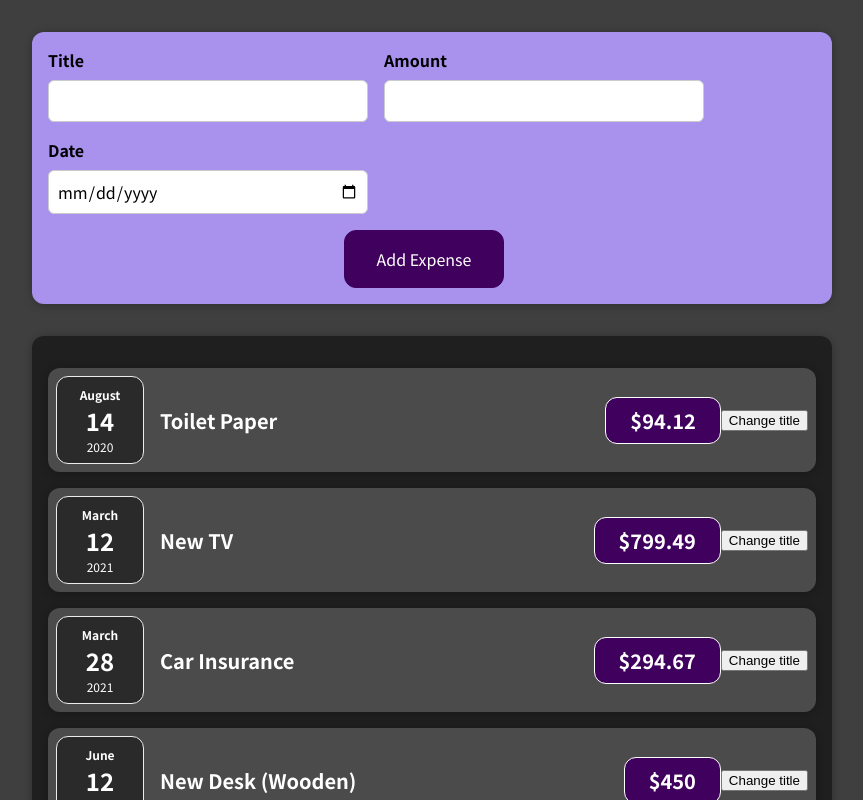
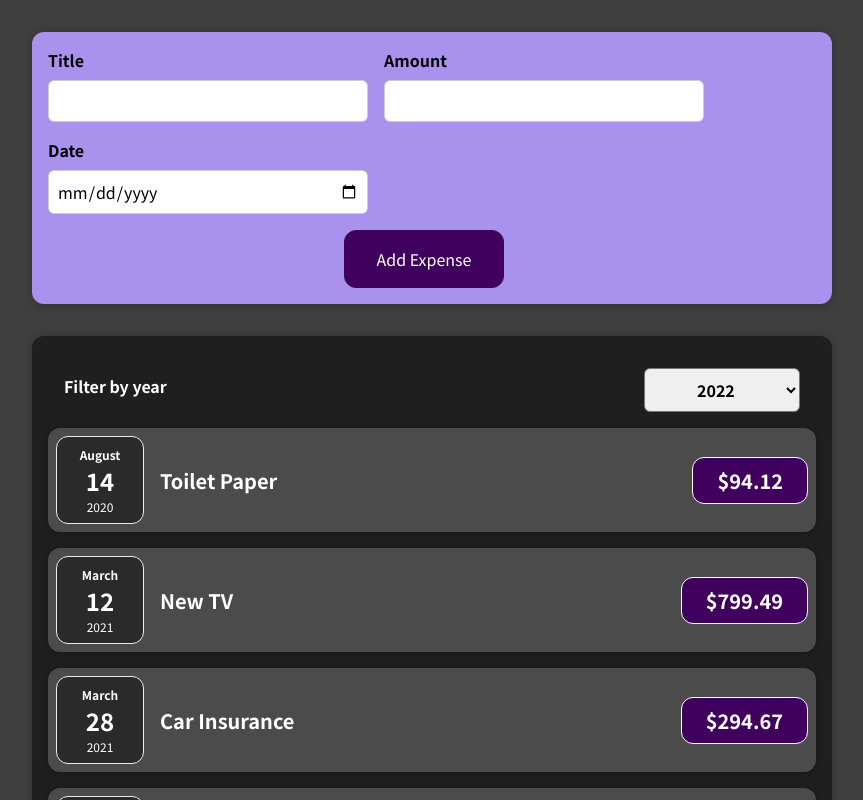
Before and after one commit to Shumbabala/ReactBeginnerProject, a React (Create React App) app: page / in a window 1280 px wide. Shown: the top 800 px of the page, without its empty margins (208-1071 px from the left). Built offline with nearby package versions, Linux system fonts and the light colour scheme.

Commit message:
third/test commit

```diff
--- a/src/components/Expenses/ExpenseItem.js
+++ b/src/components/Expenses/ExpenseItem.js
@@ -1,24 +1,15 @@
-import { useState } from "react";
 import ExpenseDate from "./ExpenseDate";
 import "./ExpenseItem.css";
 import Card from "../UI/Card";
 
 function ExpenseItem(props) {
-  const [title, setTitle] = useState(props.title);
-
-  const clickHandler = () => {
-    setTitle("Updated!");
-    console.log("Clicked!!!");
-  };
-
   return (
     <Card className="expense-item">
       <ExpenseDate date={props.date} />
       <div className="expense-item__description">
-        <h2>{title}</h2>
+        <h2>{props.title}</h2>
         <div className="expense-item__price">${props.amount}</div>
       </div>
-      <button onClick={clickHandler}>Change title</button>
     </Card>
   );
 }
--- a/src/components/Expenses/Expenses.js
+++ b/src/components/Expenses/Expenses.js
@@ -1,13 +1,29 @@
 import ExpenseItem from "./ExpenseItem";
 import "./Expenses.css";
 import Card from "../UI/Card";
+import ExpenseFilter from "../NewExpense/ExpenseFilter";
+import { useState } from "react";
 
 function Expenses(props) {
+  //Section 5 assignment 2 code ***
+  //we need to declare a state where we'll store the filter info from ExpenseFilter component
+  const [chosenFilter, setChosenFilter] = useState("Date");
+
+  function FilterChangeHandler(event) {
+    setChosenFilter(event.target.value);
+  }
+
+  //***
+
   /*return statement has same structure as in App component,
   except you need to extract each of the ExpenseItem components off of the
   'props' array submitted into this component as a parameter*/
   return (
     <Card className="expenses">
+      <ExpenseFilter
+        selectedFilter={chosenFilter}
+        onFilterChange={FilterChangeHandler}
+      ></ExpenseFilter>
       <ExpenseItem
         title={props.expenses[0].title}
         amount={props.expenses[0].amount}
--- /dev/null
+++ b/src/components/NewExpense/ExpenseFilter.css
@@ -0,0 +1,24 @@
+.expenses-filter {
+  color: white;
+  padding: 0 1rem;
+}
+
+.expenses-filter__control {
+  display: flex;
+  width: 100%;
+  align-items: center;
+  justify-content: space-between;
+  margin: 1rem 0;
+}
+
+.expenses-filter label {
+  font-weight: bold;
+  margin-bottom: 0.5rem;
+}
+
+.expenses-filter select {
+  font: inherit;
+  padding: 0.5rem 3rem;
+  font-weight: bold;
+  border-radius: 6px;
+}
--- /dev/null
+++ b/src/components/NewExpense/ExpenseFilter.js
@@ -0,0 +1,25 @@
+import "./ExpenseFilter.css";
+
+const ExpenseFilter = (props) => {
+  function onOptionClick(event) {
+    //event object date value will be extracted in parent component (Expenses.js)
+    //so we simply pass the event object to said parent component
+    props.onFilterChange(event);
+  }
+
+  return (
+    <div className="expenses-filter">
+      <div className="expenses-filter__control">
+        <label>Filter by year</label>
+        <select value={props.selectedFilter} onChange={onOptionClick}>
+          <option value="2022">2022</option>
+          <option value="2021">2021</option>
+          <option value="2020">2020</option>
+          <option value="2019">2019</option>
+        </select>
+      </div>
+    </div>
+  );
+};
+
+export default ExpenseFilter;
--- a/src/components/NewExpense/ExpenseForm.js
+++ b/src/components/NewExpense/ExpenseForm.js
@@ -50,7 +50,7 @@
     };
 
     //ExpenseData object submission to parent component (NewExpense.js)
-    props.onSaveExpenseData();
+    props.onSaveExpenseData(ExpenseData);
 
     //form input blank resetting
     setEnteredTitle("");
```
